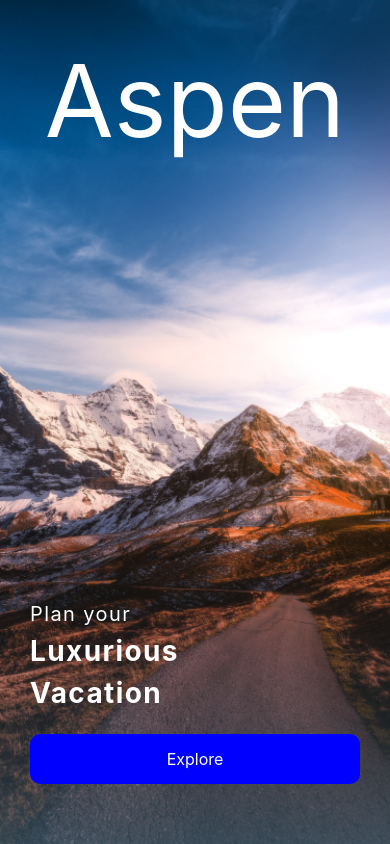
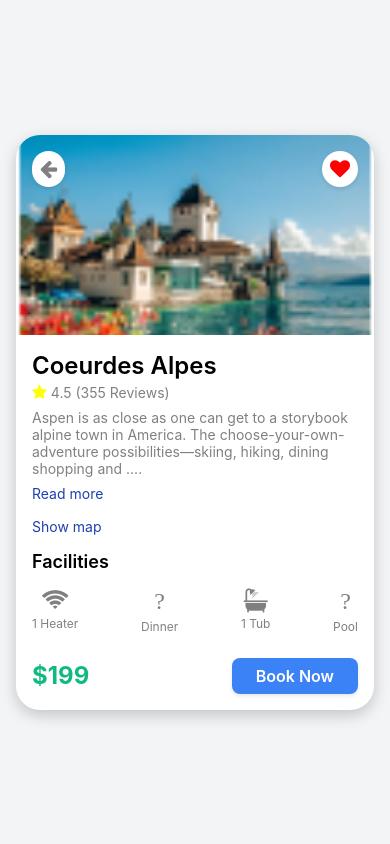
Before and after one commit to Saqibb786/Aspen, a React Native app: screen /ParticularScreen in a window 390 px wide. Built offline with nearby package versions, Linux system fonts and the light colour scheme.

Commit message:
Screen 3

```diff
--- a/package.json
+++ b/package.json
@@ -25,7 +25,8 @@
     "react-native-reanimated": "~3.10.1",
     "react-native-safe-area-context": "4.10.5",
     "react-native-screens": "3.31.1",
-    "react-native-vector-icons": "^10.2.0"
+    "react-native-vector-icons": "^10.2.0",
+    "@expo/vector-icons": "^14.0.3"
   },
   "devDependencies": {
     "@babel/core": "^7.19.3"
--- a/src/navigation/RootStackNavigation.js
+++ b/src/navigation/RootStackNavigation.js
@@ -4,13 +4,14 @@ import { createNativeStackNavigator } from "@react-navigation/native-stack";
 // Screens
 import Home from "../screens/home/Home";
 import Splash from "../screens/splash/Splash";
+import ParticularScreen from "../screens/particularScreen/ParticularScreen";
 
 const Stack = createNativeStackNavigator();
 
 function RootStackNavigation() {
   return (
     <NavigationContainer>
-      <Stack.Navigator initialRouteName="Splash">
+      <Stack.Navigator initialRouteName="ParticularScreen">
         <Stack.Screen
           name="Splash"
           component={Splash}
@@ -25,6 +26,13 @@ function RootStackNavigation() {
             headerShown: false,
           }}
         />
+        <Stack.Screen
+          name="ParticularScreen"
+          component={ParticularScreen}
+          options={{
+            headerShown: false,
+          }}
+        />
       </Stack.Navigator>
     </NavigationContainer>
   );
--- /dev/null
+++ b/src/screens/particularScreen/ParticularScreen.js
@@ -0,0 +1,193 @@
+import React from 'react';
+import { StyleSheet, View, Text, Image, TouchableOpacity, ScrollView } from 'react-native';
+import { FontAwesome } from '@expo/vector-icons';
+
+const ParticularScreen =() =>{
+  return (
+    <ScrollView contentContainerStyle={styles.container}>
+      <View style={styles.card}>
+        <View style={styles.imageContainer}>
+          <Image
+            source={require('../../assets/location_images/location1.png')}
+            style={styles.image}
+          />
+          <TouchableOpacity style={styles.backButton}>
+            <FontAwesome name="arrow-left" size={20} color="gray" />
+          </TouchableOpacity>
+          <TouchableOpacity style={styles.favoriteButton}>
+            <FontAwesome name="heart" size={20} color="red" />
+          </TouchableOpacity>
+        </View>
+        <View style={styles.content}>
+          <Text style={styles.title}>Coeurdes Alpes</Text>
+          <View style={styles.ratingContainer}>
+            <FontAwesome name="star" size={16} color="yellow" />
+            <Text style={styles.ratingText}>4.5 (355 Reviews)</Text>
+          </View>
+          <Text style={styles.description}>
+            Aspen is as close as one can get to a storybook alpine town in America. The choose-your-own-adventure possibilities—skiing, hiking, dining shopping and ....
+          </Text>
+          <Text style={styles.link}>Read more</Text>
+          <View style={styles.showMapContainer}>
+            <Text style={styles.link}>Show map</Text>
+          </View>
+          <Text style={styles.facilitiesTitle}>Facilities</Text>
+          <View style={styles.facilitiesContainer}>
+            <View style={styles.facility}>
+              <FontAwesome name="wifi" size={24} color="gray" />
+              <Text style={styles.facilityText}>1 Heater</Text>
+            </View>
+            <View style={styles.facility}>
+              <FontAwesome name="utensils" size={24} color="gray" />
+              <Text style={styles.facilityText}>Dinner</Text>
+            </View>
+            <View style={styles.facility}>
+              <FontAwesome name="bath" size={24} color="gray" />
+              <Text style={styles.facilityText}>1 Tub</Text>
+            </View>
+            <View style={styles.facility}>
+              <FontAwesome name="swimming-pool" size={24} color="gray" />
+              <Text style={styles.facilityText}>Pool</Text>
+            </View>
+          </View>
+          <View style={styles.footer}>
+            <Text style={styles.price}>$199</Text>
+            <TouchableOpacity style={styles.bookButton}>
+              <Text style={styles.bookButtonText}>Book Now</Text>
+            </TouchableOpacity>
+          </View>
+        </View>
+      </View>
+    </ScrollView>
+  );
+}
+export default ParticularScreen;
+const styles = StyleSheet.create({
+  container: {
+    flexGrow: 1,
+    backgroundColor: '#f3f4f6',
+    alignItems: 'center',
+    justifyContent: 'center',
+    padding: 16,
+  },
+  card: {
+    backgroundColor: '#fff',
+    borderRadius: 24,
+    shadowColor: '#000',
+    shadowOpacity: 0.2,
+    shadowOffset: { width: 0, height: 5 },
+    shadowRadius: 15,
+    elevation: 5,
+    width: '100%',
+    maxWidth: 400,
+  },
+  imageContainer: {
+    position: 'relative',
+  },
+  image: {
+    width: '100%',
+    height: 200,
+    borderTopLeftRadius: 24,
+    borderTopRightRadius: 24,
+  },
+  backButton: {
+    position: 'absolute',
+    top: 16,
+    left: 16,
+    backgroundColor: '#fff',
+    padding: 8,
+    borderRadius: 24,
+    shadowColor: '#000',
+    shadowOpacity: 0.1,
+    shadowOffset: { width: 0, height: 2 },
+    shadowRadius: 4,
+    elevation: 2,
+  },
+  favoriteButton: {
+    position: 'absolute',
+    top: 16,
+    right: 16,
+    backgroundColor: '#fff',
+    padding: 8,
+    borderRadius: 24,
+    shadowColor: '#000',
+    shadowOpacity: 0.1,
+    shadowOffset: { width: 0, height: 2 },
+    shadowRadius: 4,
+    elevation: 2,
+  },
+  content: {
+    padding: 16,
+  },
+  title: {
+    fontSize: 24,
+    fontWeight: '600',
+  },
+  ratingContainer: {
+    flexDirection: 'row',
+    alignItems: 'center',
+    marginTop: 4,
+  },
+  ratingText: {
+    marginLeft: 4,
+    fontSize: 14,
+    color: 'gray',
+  },
+  description: {
+    marginTop: 8,
+    fontSize: 14,
+    color: 'gray',
+  },
+  link: {
+    color: '#1e40af',
+    marginTop: 8,
+  },
+  showMapContainer: {
+    marginTop: 8,
+  },
+  facilitiesTitle: {
+    fontSize: 18,
+    fontWeight: '600',
+    marginTop: 16,
+  },
+  facilitiesContainer: {
+    flexDirection: 'row',
+    justifyContent: 'space-between',
+    marginTop: 16,
+  },
+  facility: {
+    alignItems: 'center',
+  },
+  facilityText: {
+    marginTop: 4,
+    fontSize: 12,
+    color: 'gray',
+  },
+  footer: {
+    flexDirection: 'row',
+    justifyContent: 'space-between',
+    alignItems: 'center',
+    marginTop: 24,
+  },
+  price: {
+    fontSize: 24,
+    fontWeight: '700',
+    color: '#10b981',
+  },
+  bookButton: {
+    backgroundColor: '#3b82f6',
+    paddingVertical: 8,
+    paddingHorizontal: 24,
+    borderRadius: 8,
+    shadowColor: '#000',
+    shadowOpacity: 0.1,
+    shadowOffset: { width: 0, height: 2 },
+    shadowRadius: 4,
+    elevation: 2,
+  },
+  bookButtonText: {
+    color: '#fff',
+    fontSize: 16,
+    fontWeight: '600',
+  },
+});
```
Also changed, not shown: src/screens/particularScreen/screen3.js (deleted, +0 -14 lines).
